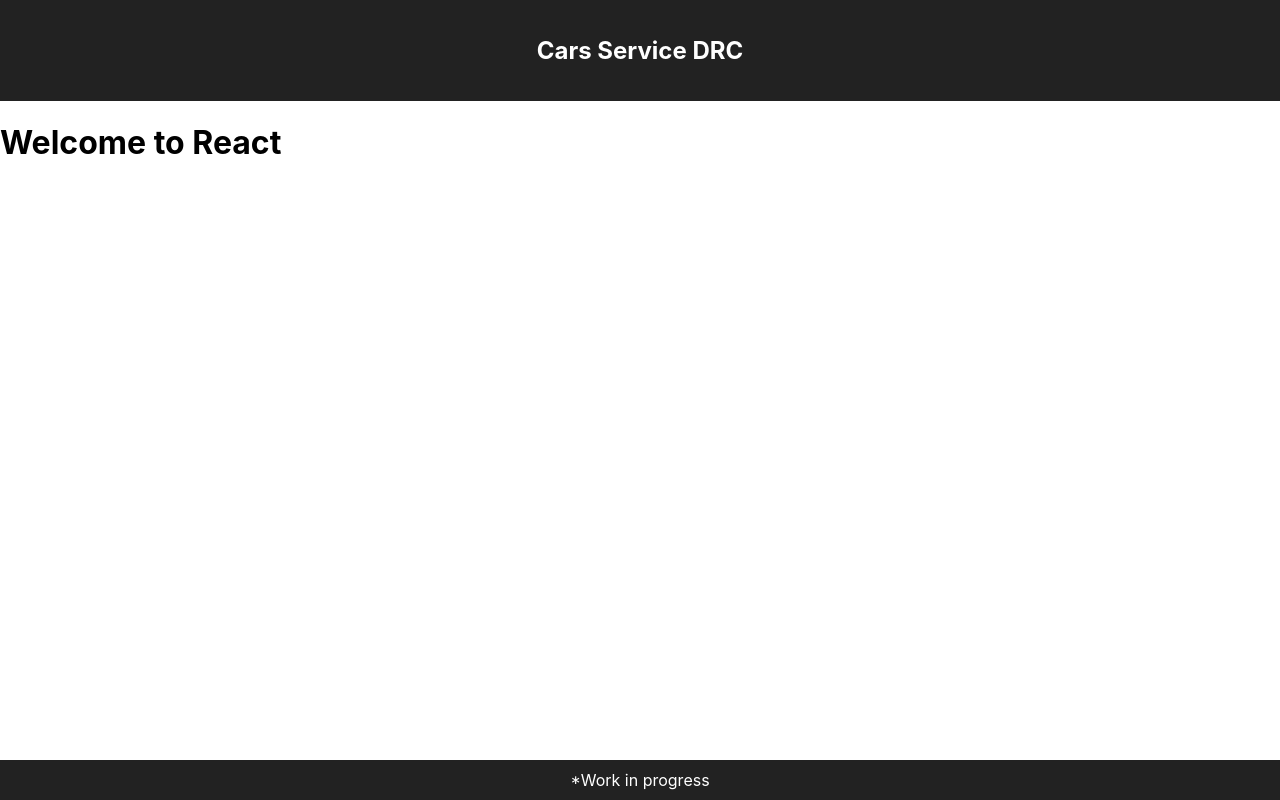
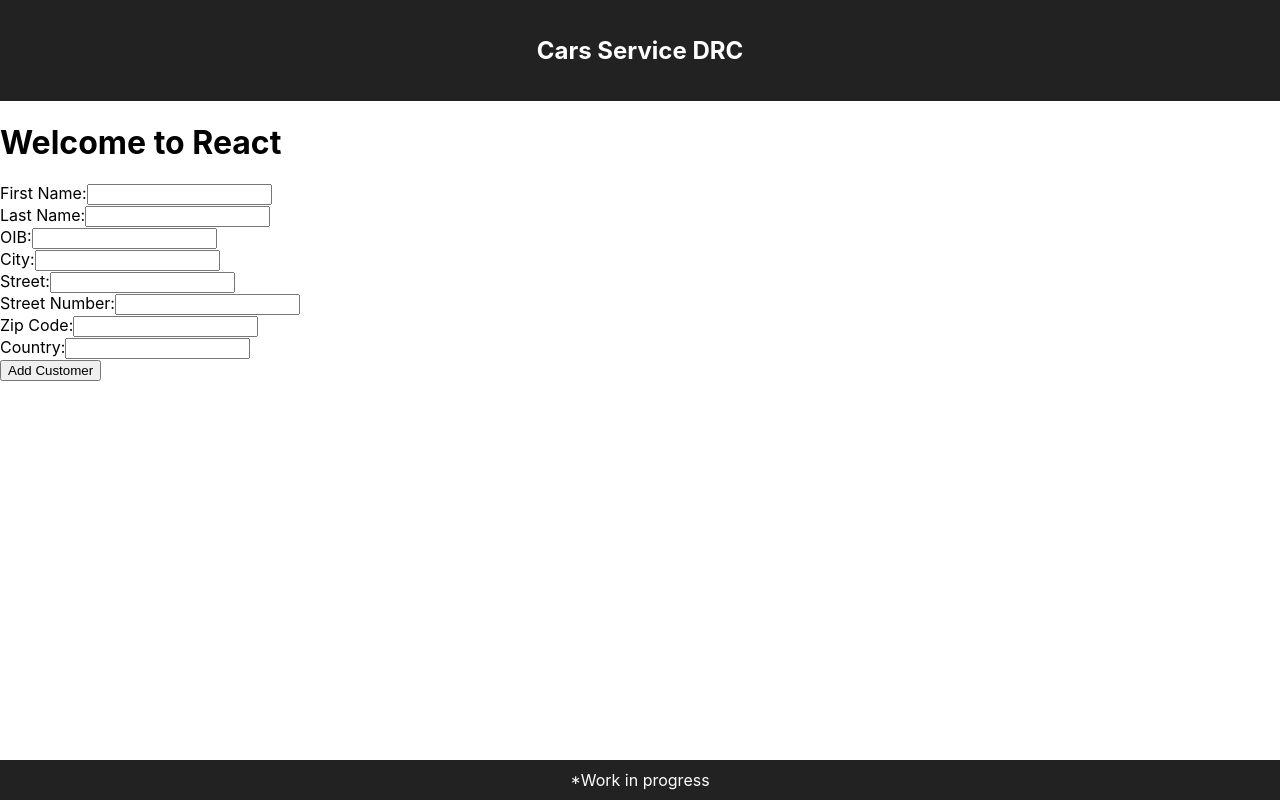
Before and after one commit to MarkoDubravac/FE_NWP_CARS, a React (Create React App) app: page / in a window 1280 px wide. Built offline with nearby package versions, Linux system fonts and the light colour scheme.

Commit message:
Adding client post request

```diff
--- a/src/componants/App.js
+++ b/src/componants/App.js
@@ -1,9 +1,11 @@
 import "../App.css";
+import CustomerForm from "./CustomerForm";
 
 function App() {
   return (
     <div className="App">
       <h1>Welcome to React</h1>
+      <CustomerForm />
     </div>
   );
 }
--- /dev/null
+++ b/src/componants/CustomerForm.js
@@ -0,0 +1,137 @@
+import React, { useState } from "react";
+
+function CustomerForm() {
+  const [formData, setFormData] = useState({
+    firstName: "",
+    lastName: "",
+    oib: "",
+    city: "",
+    street: "",
+    streetNumber: "",
+    zipCode: "",
+    country: "",
+  });
+
+  const handleChange = (e) => {
+    const { name, value } = e.target;
+    setFormData((prevData) => ({
+      ...prevData,
+      [name]: value,
+    }));
+  };
+
+  const handleSubmit = (e) => {
+    e.preventDefault();
+    fetch("http://localhost:8080/api/customers", {
+      method: "POST",
+      headers: {
+        "Content-Type": "application/json",
+      },
+      body: JSON.stringify(formData),
+    })
+      .then((response) => response.json())
+      .then((data) => {
+        console.log("Successfully posted data:", data);
+        // Optionally, reset the form or update the UI
+        setFormData({
+          firstName: "",
+          lastName: "",
+          oib: "",
+          city: "",
+          street: "",
+          streetNumber: "",
+          zipCode: "",
+          country: "",
+        });
+      })
+      .catch((error) => console.error("Error posting data:", error));
+  };
+
+  return (
+    <form onSubmit={handleSubmit}>
+      <div>
+        <label>First Name:</label>
+        <input
+          type="text"
+          name="firstName"
+          value={formData.firstName}
+          onChange={handleChange}
+          required
+        />
+      </div>
+      <div>
+        <label>Last Name:</label>
+        <input
+          type="text"
+          name="lastName"
+          value={formData.lastName}
+          onChange={handleChange}
+          required
+        />
+      </div>
+      <div>
+        <label>OIB:</label>
+        <input
+          type="text"
+          name="oib"
+          value={formData.oib}
+          onChange={handleChange}
+          required
+        />
+      </div>
+      <div>
+        <label>City:</label>
+        <input
+          type="text"
+          name="city"
+          value={formData.city}
+          onChange={handleChange}
+          required
+        />
+      </div>
+      <div>
+        <label>Street:</label>
+        <input
+          type="text"
+          name="street"
+          value={formData.street}
+          onChange={handleChange}
+          required
+        />
+      </div>
+      <div>
+        <label>Street Number:</label>
+        <input
+          type="text"
+          name="streetNumber"
+          value={formData.streetNumber}
+          onChange={handleChange}
+          required
+        />
+      </div>
+      <div>
+        <label>Zip Code:</label>
+        <input
+          type="text"
+          name="zipCode"
+          value={formData.zipCode}
+          onChange={handleChange}
+          required
+        />
+      </div>
+      <div>
+        <label>Country:</label>
+        <input
+          type="text"
+          name="country"
+          value={formData.country}
+          onChange={handleChange}
+          required
+        />
+      </div>
+      <button type="submit">Add Customer</button>
+    </form>
+  );
+}
+
+export default CustomerForm;
```
